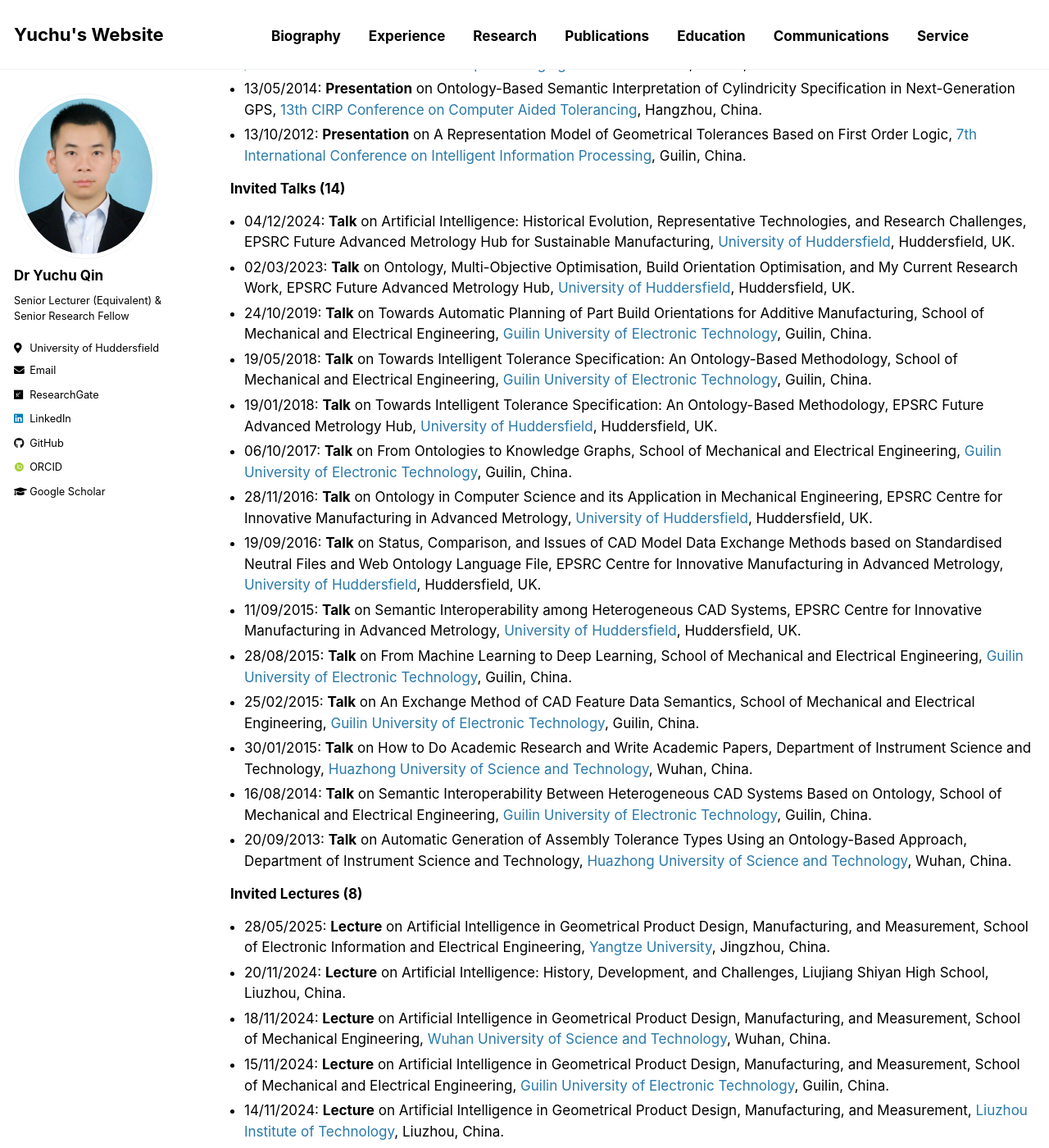
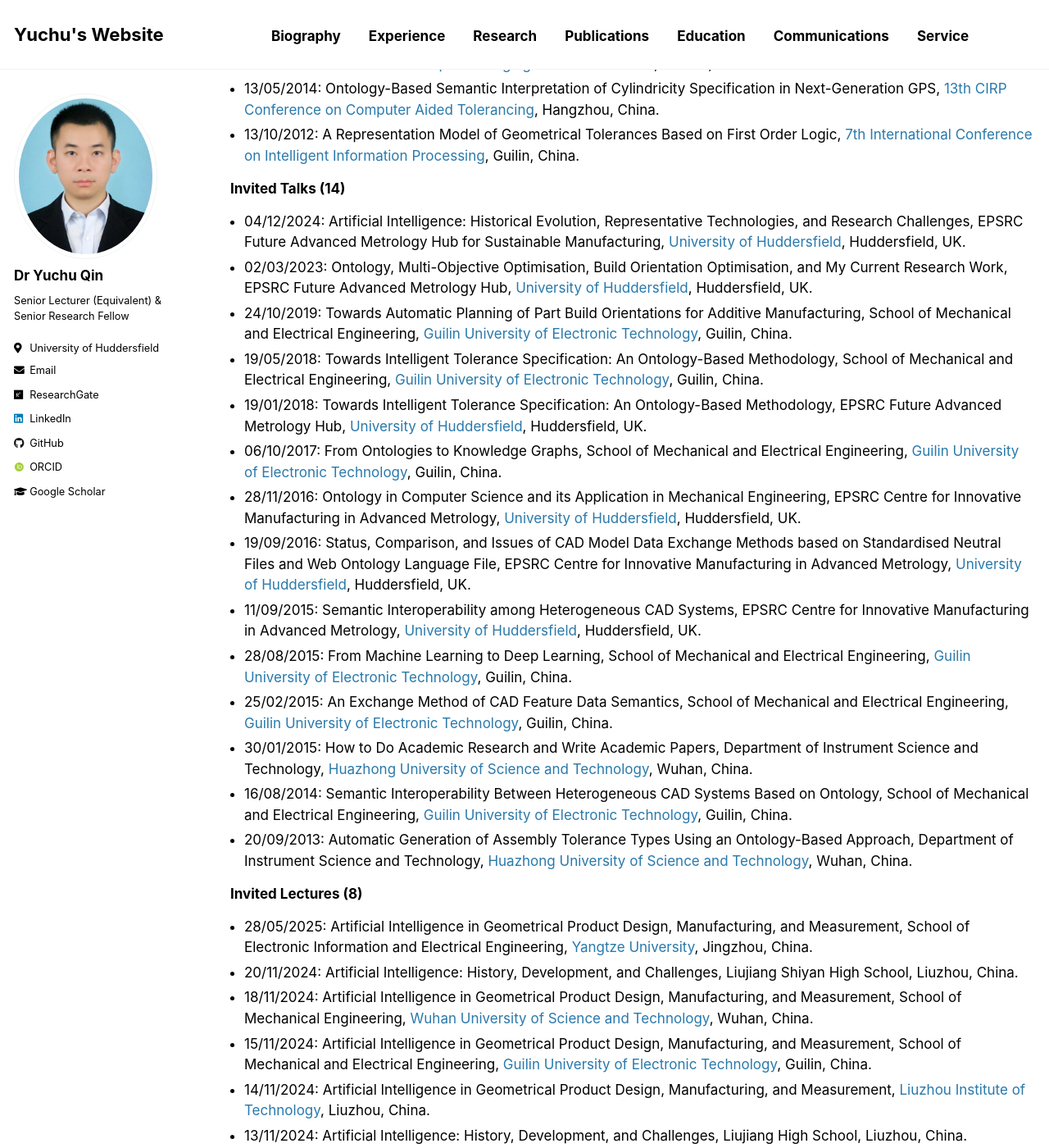
Before and after one commit to yuchu-qin/yuchu-qin.github.io, a Jekyll site: the page built from _pages/communications.md, in a window 1280 px wide and 1400 px high, scrolled down 257 px. Shown: the whole window at 82% size. Built offline with Jekyll 4.4.1, drawn with Linux system fonts in a browser that asks for light colours; some web fonts are replaced; our own code applies the rules of GitHub Pages for plain Markdown files; some of the changed text lies outside the part shown.

Commit message:
Update communications.md

```diff
--- a/_pages/communications.md
+++ b/_pages/communications.md
@@ -5,34 +5,34 @@ author_profile: true
 
 ## Communications
 ### Conference Presentations (4)
-- 11/09/2025: **Presentation** on Optimisation of Controllable Variables for Improving Part Quality in Laser Powder Bed Fusion, [22nd International Conference on Manufacturing Research](https://uobevents.eventsair.com/icmr2025/), Birmingham, UK.
-- 26/05/2025: **Presentation** on Abstracting Prediction of Surface Roughness in Laser Powder Bed Fusion Using Logical Reasoning and Category Theory,
+- 11/09/2025: Optimisation of Controllable Variables for Improving Part Quality in Laser Powder Bed Fusion, [22nd International Conference on Manufacturing Research](https://uobevents.eventsair.com/icmr2025/), Birmingham, UK.
+- 26/05/2025: Abstracting Prediction of Surface Roughness in Laser Powder Bed Fusion Using Logical Reasoning and Category Theory,
 [16th International Symposium on Measurement Technology and Intelligent Instruments / 3rd International Conference of Optical Imaging and Measurement](https://www.ismtii2025.com/En/Default), Wuhan, China.
-- 13/05/2014: **Presentation** on Ontology-Based Semantic Interpretation of Cylindricity Specification in Next-Generation GPS, [13th CIRP Conference on Computer Aided Tolerancing](https://www.sciencedirect.com/journal/procedia-cirp/vol/27/suppl/C), Hangzhou, China.
-- 13/10/2012: **Presentation** on A Representation Model of Geometrical Tolerances Based on First Order Logic, [7th International Conference on Intelligent Information Processing](https://ifiptc12.org/component/rseventspro/event/10-7th-international-conference-on-intelligent-information-processing-iip-2012), Guilin, China.
+- 13/05/2014: Ontology-Based Semantic Interpretation of Cylindricity Specification in Next-Generation GPS, [13th CIRP Conference on Computer Aided Tolerancing](https://www.sciencedirect.com/journal/procedia-cirp/vol/27/suppl/C), Hangzhou, China.
+- 13/10/2012: A Representation Model of Geometrical Tolerances Based on First Order Logic, [7th International Conference on Intelligent Information Processing](https://ifiptc12.org/component/rseventspro/event/10-7th-international-conference-on-intelligent-information-processing-iip-2012), Guilin, China.
 
 ### Invited Talks (14)
-- 04/12/2024: **Talk** on Artificial Intelligence: Historical Evolution, Representative Technologies, and Research Challenges, EPSRC Future Advanced Metrology Hub for Sustainable Manufacturing, [University of Huddersfield](https://www.hud.ac.uk/), Huddersfield, UK.
-- 02/03/2023: **Talk** on Ontology, Multi-Objective Optimisation, Build Orientation Optimisation, and My Current Research Work, EPSRC Future Advanced Metrology Hub, [University of Huddersfield](https://www.hud.ac.uk/), Huddersfield, UK.
-- 24/10/2019: **Talk** on Towards Automatic Planning of Part Build Orientations for Additive Manufacturing, School of Mechanical and Electrical Engineering, [Guilin University of Electronic Technology](https://www.guet.edu.cn/), Guilin, China.
-- 19/05/2018: **Talk** on Towards Intelligent Tolerance Specification: An Ontology-Based Methodology, School of Mechanical and Electrical Engineering, [Guilin University of Electronic Technology](https://www.guet.edu.cn/), Guilin, China.
-- 19/01/2018: **Talk** on Towards Intelligent Tolerance Specification: An Ontology-Based Methodology, EPSRC Future Advanced Metrology Hub, [University of Huddersfield](https://www.hud.ac.uk/), Huddersfield, UK.
-- 06/10/2017: **Talk** on From Ontologies to Knowledge Graphs, School of Mechanical and Electrical Engineering, [Guilin University of Electronic Technology](https://www.guet.edu.cn/), Guilin, China.
-- 28/11/2016: **Talk** on Ontology in Computer Science and its Application in Mechanical Engineering, EPSRC Centre for Innovative Manufacturing in Advanced Metrology, [University of Huddersfield](https://www.hud.ac.uk/), Huddersfield, UK.
-- 19/09/2016: **Talk** on Status, Comparison, and Issues of CAD Model Data Exchange Methods based on Standardised Neutral Files and Web Ontology Language File, EPSRC Centre for Innovative Manufacturing in Advanced Metrology, [University of Huddersfield](https://www.hud.ac.uk/), Huddersfield, UK.
-- 11/09/2015: **Talk** on Semantic Interoperability among Heterogeneous CAD Systems, EPSRC Centre for Innovative Manufacturing in Advanced Metrology, [University of Huddersfield](https://www.hud.ac.uk/), Huddersfield, UK.
-- 28/08/2015: **Talk** on From Machine Learning to Deep Learning, School of Mechanical and Electrical Engineering, [Guilin University of Electronic Technology](https://www.guet.edu.cn/), Guilin, China.
-- 25/02/2015: **Talk** on An Exchange Method of CAD Feature Data Semantics, School of Mechanical and Electrical Engineering, [Guilin University of Electronic Technology](https://www.guet.edu.cn/), Guilin, China.
-- 30/01/2015: **Talk** on How to Do Academic Research and Write Academic Papers, Department of Instrument Science and Technology, [Huazhong University of Science and Technology](https://english.hust.edu.cn/), Wuhan, China.
-- 16/08/2014: **Talk** on Semantic Interoperability Between Heterogeneous CAD Systems Based on Ontology, School of Mechanical and Electrical Engineering, [Guilin University of Electronic Technology](https://www.guet.edu.cn/), Guilin, China.
-- 20/09/2013: **Talk** on Automatic Generation of Assembly Tolerance Types Using an Ontology-Based Approach, Department of Instrument Science and Technology, [Huazhong University of Science and Technology](https://english.hust.edu.cn/), Wuhan, China.
+- 04/12/2024: Artificial Intelligence: Historical Evolution, Representative Technologies, and Research Challenges, EPSRC Future Advanced Metrology Hub for Sustainable Manufacturing, [University of Huddersfield](https://www.hud.ac.uk/), Huddersfield, UK.
+- 02/03/2023: Ontology, Multi-Objective Optimisation, Build Orientation Optimisation, and My Current Research Work, EPSRC Future Advanced Metrology Hub, [University of Huddersfield](https://www.hud.ac.uk/), Huddersfield, UK.
+- 24/10/2019: Towards Automatic Planning of Part Build Orientations for Additive Manufacturing, School of Mechanical and Electrical Engineering, [Guilin University of Electronic Technology](https://www.guet.edu.cn/), Guilin, China.
+- 19/05/2018: Towards Intelligent Tolerance Specification: An Ontology-Based Methodology, School of Mechanical and Electrical Engineering, [Guilin University of Electronic Technology](https://www.guet.edu.cn/), Guilin, China.
+- 19/01/2018: Towards Intelligent Tolerance Specification: An Ontology-Based Methodology, EPSRC Future Advanced Metrology Hub, [University of Huddersfield](https://www.hud.ac.uk/), Huddersfield, UK.
+- 06/10/2017: From Ontologies to Knowledge Graphs, School of Mechanical and Electrical Engineering, [Guilin University of Electronic Technology](https://www.guet.edu.cn/), Guilin, China.
+- 28/11/2016: Ontology in Computer Science and its Application in Mechanical Engineering, EPSRC Centre for Innovative Manufacturing in Advanced Metrology, [University of Huddersfield](https://www.hud.ac.uk/), Huddersfield, UK.
+- 19/09/2016: Status, Comparison, and Issues of CAD Model Data Exchange Methods based on Standardised Neutral Files and Web Ontology Language File, EPSRC Centre for Innovative Manufacturing in Advanced Metrology, [University of Huddersfield](https://www.hud.ac.uk/), Huddersfield, UK.
+- 11/09/2015: Semantic Interoperability among Heterogeneous CAD Systems, EPSRC Centre for Innovative Manufacturing in Advanced Metrology, [University of Huddersfield](https://www.hud.ac.uk/), Huddersfield, UK.
+- 28/08/2015: From Machine Learning to Deep Learning, School of Mechanical and Electrical Engineering, [Guilin University of Electronic Technology](https://www.guet.edu.cn/), Guilin, China.
+- 25/02/2015: An Exchange Method of CAD Feature Data Semantics, School of Mechanical and Electrical Engineering, [Guilin University of Electronic Technology](https://www.guet.edu.cn/), Guilin, China.
+- 30/01/2015: How to Do Academic Research and Write Academic Papers, Department of Instrument Science and Technology, [Huazhong University of Science and Technology](https://english.hust.edu.cn/), Wuhan, China.
+- 16/08/2014: Semantic Interoperability Between Heterogeneous CAD Systems Based on Ontology, School of Mechanical and Electrical Engineering, [Guilin University of Electronic Technology](https://www.guet.edu.cn/), Guilin, China.
+- 20/09/2013: Automatic Generation of Assembly Tolerance Types Using an Ontology-Based Approach, Department of Instrument Science and Technology, [Huazhong University of Science and Technology](https://english.hust.edu.cn/), Wuhan, China.
 
 ### Invited Lectures (8)
-- 28/05/2025: **Lecture** on Artificial Intelligence in Geometrical Product Design, Manufacturing, and Measurement, School of Electronic Information and Electrical Engineering, [Yangtze University](https://english.yangtzeu.edu.cn/), Jingzhou, China.
-- 20/11/2024: **Lecture** on Artificial Intelligence: History, Development, and Challenges, Liujiang Shiyan High School, Liuzhou, China.
-- 18/11/2024: **Lecture** on Artificial Intelligence in Geometrical Product Design, Manufacturing, and Measurement, School of Mechanical Engineering, [Wuhan University of Science and Technology](https://en.wust.edu.cn/), Wuhan, China.
-- 15/11/2024: **Lecture** on Artificial Intelligence in Geometrical Product Design, Manufacturing, and Measurement, School of Mechanical and Electrical Engineering, [Guilin University of Electronic Technology](https://www.guet.edu.cn/), Guilin, China.
-- 14/11/2024: **Lecture** on Artificial Intelligence in Geometrical Product Design, Manufacturing, and Measurement, [Liuzhou Institute of Technology](https://www.lzhit.edu.cn/), Liuzhou, China.
-- 13/11/2024: **Lecture** on Artificial Intelligence: History, Development, and Challenges, Liujiang High School, Liuzhou, China.
-- 11/11/2024: **Lecture** on Artificial Intelligence in Geometrical Product Design, Manufacturing, and Measurement, School of System Design and Intelligent Manufacturing, [Southern University of Science and Technology](https://www.sustech.edu.cn/en/), Shenzhen, China.
-- 12/03/2019: **Lecture** on Decision-Making Methods for Additive Manufacturing Process Selection, Department of Computer Science, [University of Huddersfield](https://www.hud.ac.uk/), Huddersfield, UK.
+- 28/05/2025: Artificial Intelligence in Geometrical Product Design, Manufacturing, and Measurement, School of Electronic Information and Electrical Engineering, [Yangtze University](https://english.yangtzeu.edu.cn/), Jingzhou, China.
+- 20/11/2024: Artificial Intelligence: History, Development, and Challenges, Liujiang Shiyan High School, Liuzhou, China.
+- 18/11/2024: Artificial Intelligence in Geometrical Product Design, Manufacturing, and Measurement, School of Mechanical Engineering, [Wuhan University of Science and Technology](https://en.wust.edu.cn/), Wuhan, China.
+- 15/11/2024: Artificial Intelligence in Geometrical Product Design, Manufacturing, and Measurement, School of Mechanical and Electrical Engineering, [Guilin University of Electronic Technology](https://www.guet.edu.cn/), Guilin, China.
+- 14/11/2024: Artificial Intelligence in Geometrical Product Design, Manufacturing, and Measurement, [Liuzhou Institute of Technology](https://www.lzhit.edu.cn/), Liuzhou, China.
+- 13/11/2024: Artificial Intelligence: History, Development, and Challenges, Liujiang High School, Liuzhou, China.
+- 11/11/2024: Artificial Intelligence in Geometrical Product Design, Manufacturing, and Measurement, School of System Design and Intelligent Manufacturing, [Southern University of Science and Technology](https://www.sustech.edu.cn/en/), Shenzhen, China.
+- 12/03/2019: Decision-Making Methods for Additive Manufacturing Process Selection, Department of Computer Science, [University of Huddersfield](https://www.hud.ac.uk/), Huddersfield, UK.
```
